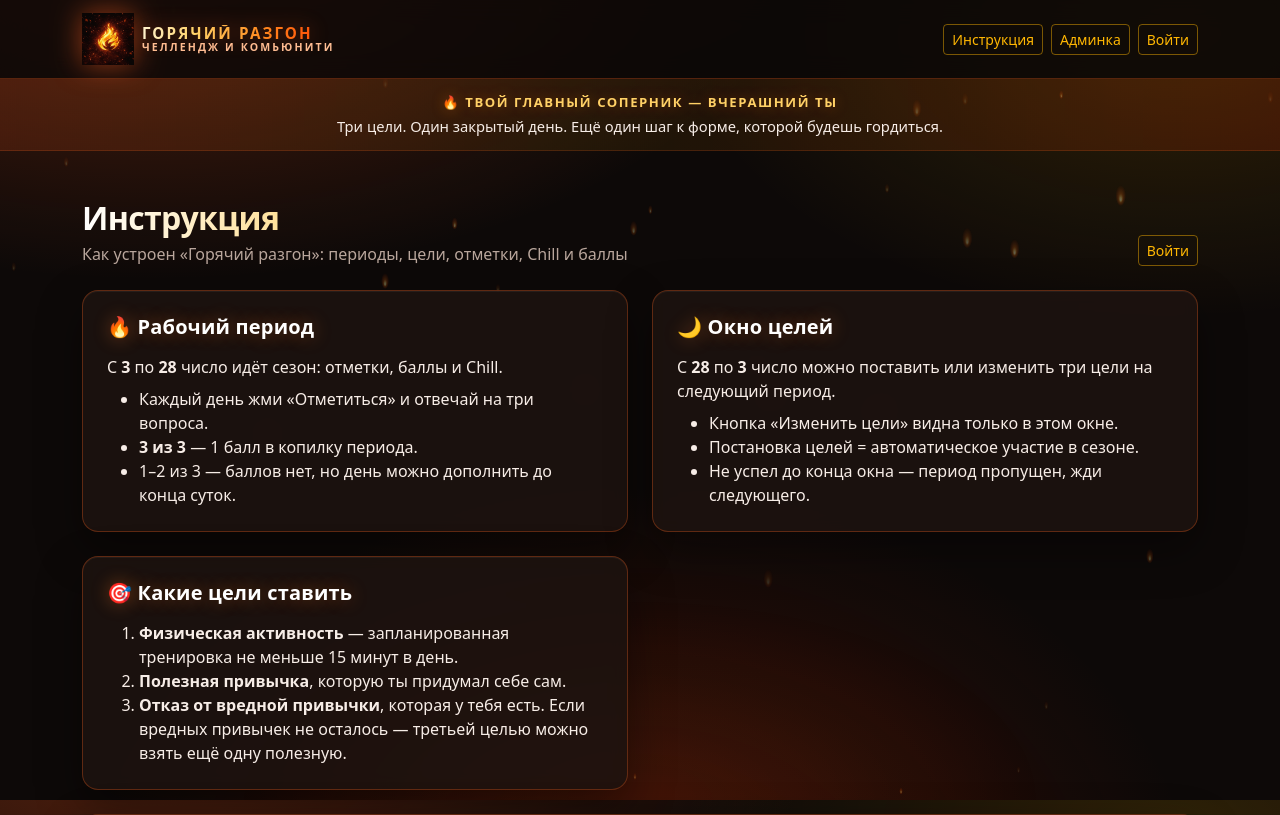
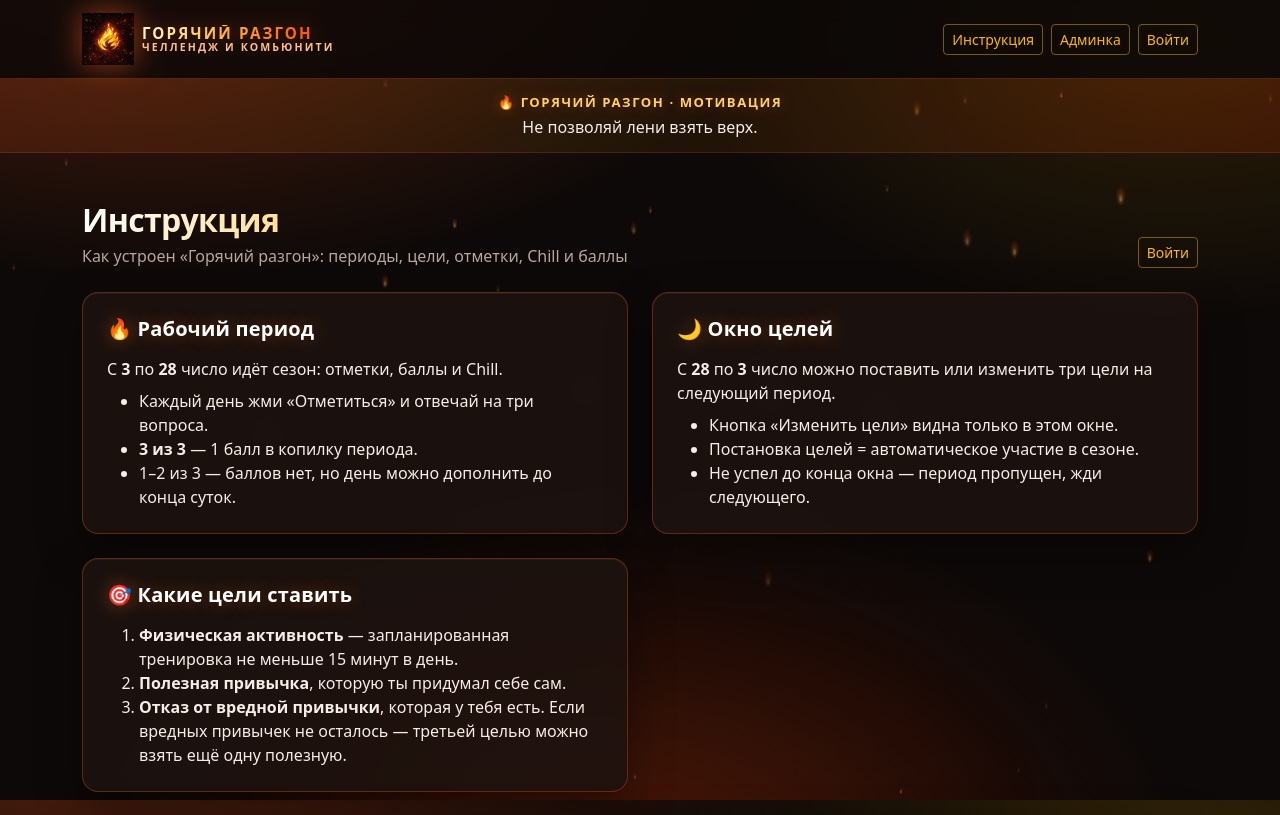
Before and after one commit to Alex-399745146/vk_bot_learn, a Django app: page /help/ in a window 1280 px wide. Shown: the top 815 px of the page. Run offline with Django 5.2, Linux system fonts and the light colour scheme.

Commit message:
Сделать карусель мотивационных слоганов

```diff
--- /dev/null
+++ b/static/js/motivation.js
@@ -0,0 +1,92 @@
+(() => {
+  const slogans = [
+    "Твой главный соперник — вчерашний ты.",
+    "Лучше сделать как можешь, чем не сделать совсем.",
+    "Сложно только до того момента, пока не начал.",
+    "Не жди подходящего момента, создавай его сам.",
+    "Прогресс важнее идеала.",
+    "Не бойся медленного движения, бойся стоять на месте.",
+    "Ты способен на большее, чем думаешь.",
+    "Не сдавайся за шаг до результата.",
+    "Все великие начинали с малого.",
+    "Сила — в постоянстве.",
+    "Страх уходит в действии.",
+    "Твоя жизнь — в твоих руках.",
+    "Результат любит регулярность.",
+    "Маленькие шаги каждый день дают большие перемены.",
+    "Не позволяй вчерашним ошибкам испортить сегодняшний день.",
+    "Дисциплина — это свобода.",
+    "Привычка формирует характер.",
+    "Твои старания обязательно окупятся.",
+    "Двигайся в своем темпе, но не останавливайся.",
+    "Успех складывается из ежедневных усилий.",
+    "Побеждает тот, кто действует.",
+    "Не позволяй сомнениям управлять тобой.",
+    "Выбирай движение, а не сожаления.",
+    "Твои действия сегодня — твое будущее завтра.",
+    "Сделай это, даже если страшно.",
+    "Твой единственный ограничитель — ты сам.",
+    "Ты творишь свою реальность.",
+    "Выходи из зоны комфорта.",
+    "Каждое усилие имеет значение.",
+    "Не позволяй лени взять верх.",
+    "Верь в свой путь, даже если он непростой.",
+    "Дисциплина бьёт класс.",
+  ];
+
+  const element = document.getElementById("motivation-slogan");
+  if (!element || slogans.length === 0) {
+    return;
+  }
+
+  const reducedMotion = window.matchMedia(
+    "(prefers-reduced-motion: reduce)"
+  ).matches;
+
+  let order = [];
+  let position = 0;
+  let lastShown = null;
+
+  function shuffle(items) {
+    const copy = items.slice();
+    for (let i = copy.length - 1; i > 0; i -= 1) {
+      const j = Math.floor(Math.random() * (i + 1));
+      [copy[i], copy[j]] = [copy[j], copy[i]];
+    }
+    return copy;
+  }
+
+  function nextSlogan() {
+    if (position >= order.length) {
+      order = shuffle(slogans);
+      position = 0;
+
+      // Не показываем один и тот же слоган два раза подряд.
+      if (order.length > 1 && order[0] === lastShown) {
+        [order[0], order[1]] = [order[1], order[0]];
+      }
+    }
+
+    lastShown = order[position];
+    position += 1;
+    return lastShown;
+  }
+
+  function show(slogan) {
+    element.textContent = slogan;
+  }
+
+  show(nextSlogan());
+
+  if (reducedMotion) {
+    return;
+  }
+
+  window.setInterval(() => {
+    element.classList.add("is-fading");
+    window.setTimeout(() => {
+      show(nextSlogan());
+      element.classList.remove("is-fading");
+    }, 320);
+  }, 7000);
+})();
--- a/templates/base.html
+++ b/templates/base.html
@@ -153,13 +153,17 @@
 
     .motivation-text {
       margin: 0;
-      font-size: .92rem;
+      font-size: 1rem;
       color: var(--magma-text);
+      min-height: 1.5em;
+      transition: opacity .32s ease;
     }
+
+    .motivation-text.is-fading { opacity: 0; }
 
     @media (max-width: 575.98px) {
       .motivation-title { font-size: .72rem; letter-spacing: .08em; }
-      .motivation-text { font-size: .84rem; }
+      .motivation-text { font-size: .86rem; min-height: 3em; }
     }
 
     .magma-title {
@@ -448,9 +452,9 @@
 
   <div class="motivation-strip">
     <div class="container">
-      <p class="motivation-title">🔥 Твой главный соперник — вчерашний ты</p>
-      <p class="motivation-text">
-        Три цели. Один закрытый день. Ещё один шаг к форме, которой будешь гордиться.
+      <p class="motivation-title">🔥 Горячий разгон · мотивация</p>
+      <p class="motivation-text" id="motivation-slogan">
+        Твой главный соперник — вчерашний ты.
       </p>
     </div>
   </div>
@@ -473,6 +477,7 @@
     src="https://cdn.jsdelivr.net/npm/bootstrap@5.3.3/dist/js/bootstrap.bundle.min.js"
     defer
   ></script>
+  <script src="{% static 'js/motivation.js' %}" defer></script>
   {% block extra_scripts %}{% endblock %}
 </body>
 </html>
```
